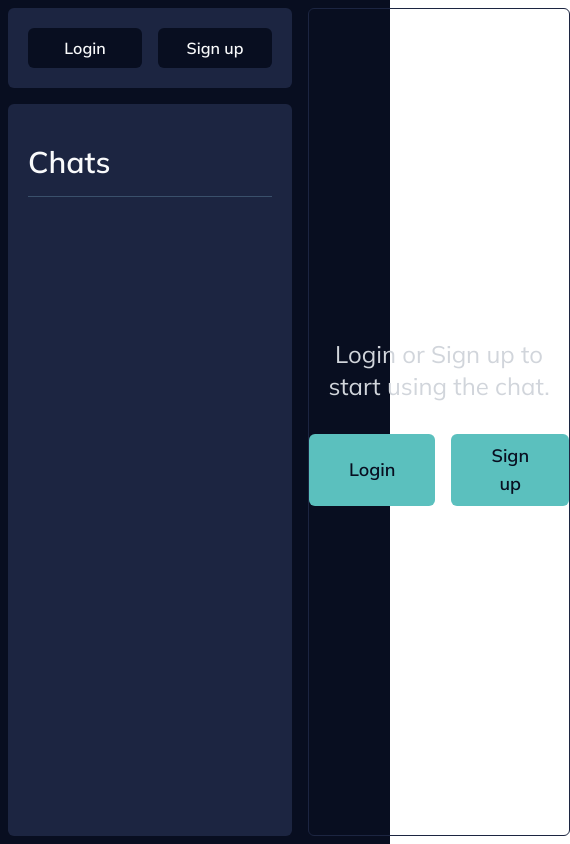
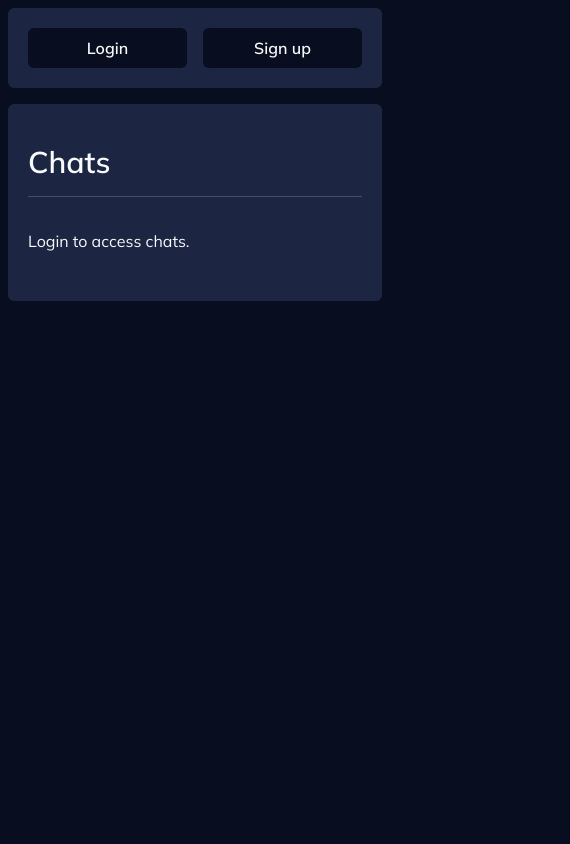
Before and after one commit to Ilyas-Shahi/chatsee, a React (Vite) app in the folder client/: page / in a window 390 px wide. Shown: the whole page, 570 px wide, since content can reach past the window. Built offline with nearby package versions, Linux system fonts and the light colour scheme; the HTML template or start-up script is replaced by a standard one.

Commit message:
responsiveness

```diff
--- a/client/src/App.jsx
+++ b/client/src/App.jsx
@@ -36,8 +36,8 @@ function App() {
 
   return (
     <div className="w-full h-screen bg-darkerBG text-gray-50">
-      <div className="flex h-full">
-        <div className="flex flex-col min-w-[300px]">
+      <div className="h-full md:flex">
+        <div className="flex flex-col min-w-[300px] h-max">
           <User />
 
           {showAddFriend && <AddFriend />}
@@ -45,7 +45,11 @@ function App() {
           <Chats />
         </div>
 
-        <div className="w-full m-2">
+        <div
+          className={`w-full h-screen p-2 md:m-2 md:p-0 md:h-auto md:block ${
+            room ? 'block' : 'hidden'
+          }`}
+        >
           {room ? (
             <ChatBody />
           ) : (
@@ -53,14 +57,14 @@ function App() {
               {user ? (
                 <p>Open chat to see messages here. Or Start a new chat.</p>
               ) : (
-                <div className="flex flex-col gap-8  items-center">
+                <div className="flex flex-col items-center gap-8">
                   <p className="text-2xl">
                     Login or Sign up to start using the chat.
                   </p>
                   <div className="flex gap-4">
                     <button
                       onClick={() => setAuthModal({ for: 'login', show: true })}
-                      className="bg-accentDark text-darkerBG font-semibold px-10 py-2 rounded-md hover:bg-accent transition-all"
+                      className="px-10 py-2 font-semibold transition-all rounded-md bg-accentDark text-darkerBG hover:bg-accent"
                     >
                       Login
                     </button>
@@ -68,7 +72,7 @@ function App() {
                       onClick={() =>
                         setAuthModal({ for: 'signup', show: true })
                       }
-                      className="bg-accentDark text-darkerBG font-semibold px-10 py-2 rounded-md hover:bg-accent transition-all"
+                      className="px-10 py-2 font-semibold transition-all rounded-md bg-accentDark text-darkerBG hover:bg-accent"
                     >
                       Sign up
                     </button>
--- a/client/src/components/AddFriend.jsx
+++ b/client/src/components/AddFriend.jsx
@@ -47,9 +47,9 @@ export default function AddFriend() {
       />
 
       <form onSubmit={handleSubmit} className="space-y-3 flex gap-2 items-end">
-        <div className="flex flex-col gap-1">
+        <div className="flex flex-col gap-1 w-full">
           <label htmlFor="friendUsername" className="ml-1 text-gray-200">
-            Friends User name
+            Friend username
           </label>
           <input
             type="text"
--- a/client/src/components/AuthModal.jsx
+++ b/client/src/components/AuthModal.jsx
@@ -83,7 +83,7 @@ export default function AuthModal() {
       onClick={(e) =>
         e.target.id === 'parent' && setAuthModal({ ...authModal, show: false })
       }
-      className="cursor-pointer absolute top-0 left-0 flex items-center justify-center w-full h-full backdrop-blur-md bg-black/60 bg"
+      className="p-2 cursor-pointer absolute top-0 left-0 flex items-center justify-center w-full h-full backdrop-blur-md bg-black/60"
     >
       <div className="p-10 rounded-md bg-darkBg w-[480px]">
         <img
--- a/client/src/components/ChatBody.jsx
+++ b/client/src/components/ChatBody.jsx
@@ -1,10 +1,11 @@
 import React, { useEffect, useRef, useState } from 'react';
+import { getDownloadURL, ref, uploadBytes } from 'firebase/storage';
+import { socket } from '../socket';
+import { storage } from '../../firebase.config';
+import { useChatStore } from '../store/chat';
+import { useAuthStore } from '../store/auth';
 import MessageBubble from './MessageBubble';
-import { useChatStore } from '../store/chat';
-import { socket } from '../socket';
-import { getDownloadURL, ref, uploadBytes } from 'firebase/storage';
-import { storage } from '../../firebase.config';
-import { useAuthStore } from '../store/auth';
+import RoomInfo from './RoomInfo';
 
 export default function ChatBody() {
   const [file, setFile] = useState();
@@ -121,9 +122,11 @@ export default function ChatBody() {
 
   return (
     <div className="flex flex-col justify-between w-auto h-full gap-2 overflow-hidden">
+      <RoomInfo />
+
       <div
         style={{ backgroundImage: 'url(/chat-bg.svg)' }}
-        className="p-4 w-full h-[88vh] flex-col flex gap-3 scrollbar-hidden overflow-y-scroll border rounded-md border-darkBg bg-cover bg-center"
+        className="p-4 w-full h-[88vh] flex-col flex gap-2 md:gap-3 scrollbar-hidden overflow-y-scroll border rounded-md border-darkBg bg-cover bg-center"
       >
         {/* loop over all messages */}
         {messages.map((mes, i) => {
--- a/client/src/components/ChatHead.jsx
+++ b/client/src/components/ChatHead.jsx
@@ -42,7 +42,6 @@ export default function ChatHead({ data }) {
 
   useEffect(() => {
     socket.emit('room-activity-request', roomId, 'fetch', (response) => {
-      console.log('room activity response', response);
       const activity = response?.roomActivity;
 
       if (
--- a/client/src/components/Chats.jsx
+++ b/client/src/components/Chats.jsx
@@ -6,6 +6,7 @@ import { useChatStore } from '../store/chat';
 
 export default function Chats() {
   const user = useAuthStore((state) => state.user);
+  const room = useChatStore((state) => state.room);
   const friendsData = useAuthStore((state) => state.friendsData);
   const setFriendsData = useAuthStore((state) => state.setFriendsData);
   const setShowAddFriend = useAuthStore((state) => state.setShowAddFriend);
@@ -39,12 +40,16 @@ export default function Chats() {
   }, [user]);
 
   return (
-    <div className="h-full px-5 py-10 m-2 rounded-md bg-darkBg overflow-hidden border-b-8 border-darkBg">
+    <div
+      className={`h-full px-5 py-10 m-2 rounded-md bg-darkBg overflow-hidden border-b-8 border-darkBg md:block ${
+        room ? 'hidden' : 'block'
+      }`}
+    >
       <h2 className="pb-4 mb-8 text-3xl font-semibold border-b border-darkMid">
         Chats
       </h2>
 
-      {user && (
+      {user ? (
         <div className="scrollbar-hidden overflow-scroll h-full">
           {friendsData.length > 0 ? (
             friendsData.map((friend) => (
@@ -68,6 +73,8 @@ export default function Chats() {
             </div>
           )}
         </div>
+      ) : (
+        <p>Login to access chats.</p>
       )}
     </div>
   );
--- a/client/src/components/ErrorModal.jsx
+++ b/client/src/components/ErrorModal.jsx
@@ -11,7 +11,7 @@ export default function ErrorModal() {
         e.target.id === 'parent' &&
         setErrorModal({ ...errorModal, show: false })
       }
-      className="absolute top-0 left-0 flex items-center justify-center w-full h-full cursor-pointer backdrop-blur-md bg-black/60 bg"
+      className="absolute p-2 top-0 left-0 flex items-center justify-center w-full h-full cursor-pointer backdrop-blur-md bg-black/60 bg"
     >
       <div className="p-10 rounded-md bg-darkBg w-[480px]">
         <img
--- /dev/null
+++ b/client/src/components/RoomInfo.jsx
@@ -0,0 +1,52 @@
+import { useAuthStore } from '../store/auth';
+import { useChatStore } from '../store/chat';
+
+export default function RoomInfo() {
+  const room = useChatStore((state) => state.room);
+  const setRoom = useChatStore((state) => state.setRoom);
+  const friendsData = useAuthStore((state) => state.friendsData);
+
+  const onlineUsers = useChatStore((state) => state.onlineUsers);
+
+  const receiverData = friendsData?.find(
+    (friend) => friend._id === room.receiverId
+  );
+
+  return (
+    <div className="md:hidden flex gap-4 p-1">
+      <div className="relative w-12 h-12">
+        <div
+          className={`w-4 h-4 border-4 border-darkerBG rounded-full absolute bottom-0 right-0 ${
+            onlineUsers.includes(room.receiverId)
+              ? 'bg-green-600'
+              : 'bg-gray-400'
+          }`}
+        />
+
+        <div className="flex items-center justify-center w-12 h-12 text-gray-400 rounded-full bg-darkBg">
+          <p>
+            {receiverData.firstName[0]}
+            {receiverData.lastName[0]}
+          </p>
+        </div>
+      </div>
+
+      <div className="flex flex-col">
+        <p>
+          {receiverData.firstName} {receiverData.lastName}
+        </p>
+
+        <div className="flex">
+          <p className="text-gray-400 text-sm">@{receiverData.userName}</p>
+        </div>
+      </div>
+
+      <button
+        onClick={() => setRoom(null)}
+        className="flex flex-col items-center justify-center gap-1 ml-auto"
+      >
+        <img src="/close-icon.svg" alt="close icon" className="w-6 ml-2" />
+      </button>
+    </div>
+  );
+}
--- a/client/src/components/User.jsx
+++ b/client/src/components/User.jsx
@@ -2,6 +2,7 @@ import { useAuthStore } from '../store/auth';
 import { useChatStore } from '../store/chat';
 
 export default function User() {
+  const room = useChatStore((state) => state.room);
   const user = useAuthStore((state) => state.user);
   const setAuthModal = useAuthStore((state) => state.setAuthModal);
   const setShowAddFriend = useAuthStore((state) => state.setShowAddFriend);
@@ -9,7 +10,11 @@ export default function User() {
   const onlineUsers = useChatStore((state) => state.onlineUsers);
 
   return (
-    <div className="px-5 py-5 m-2 rounded-md bg-darkBg">
+    <div
+      className={`px-5 py-5 md:block m-2 rounded-md bg-darkBg ${
+        room ? 'hidden' : 'block'
+      }`}
+    >
       {user ? (
         <div className="flex gap-4">
           <div className="relative w-12 h-12">
--- a/client/src/index.css
+++ b/client/src/index.css
@@ -7,6 +7,7 @@
 @layer base {
   html {
     font-family: 'Mulish', sans-serif;
+    background-color: #080e20;
   }
 }
 
--- a/package.json
+++ b/package.json
@@ -8,7 +8,7 @@
   "private": true,
   "scripts": {
     "start:server": "yarn workspace server start",
-    "start:client": "yarn workspace client dev",
+    "start:client": "yarn workspace client dev --host",
     "dev": "concurrently --kill-others-on-fail \"yarn start:server\" \"yarn start:client\""
   },
   "workspaces": [
```
Also changed, not shown: 1 other file (tests, documents, lock files or other folders).
